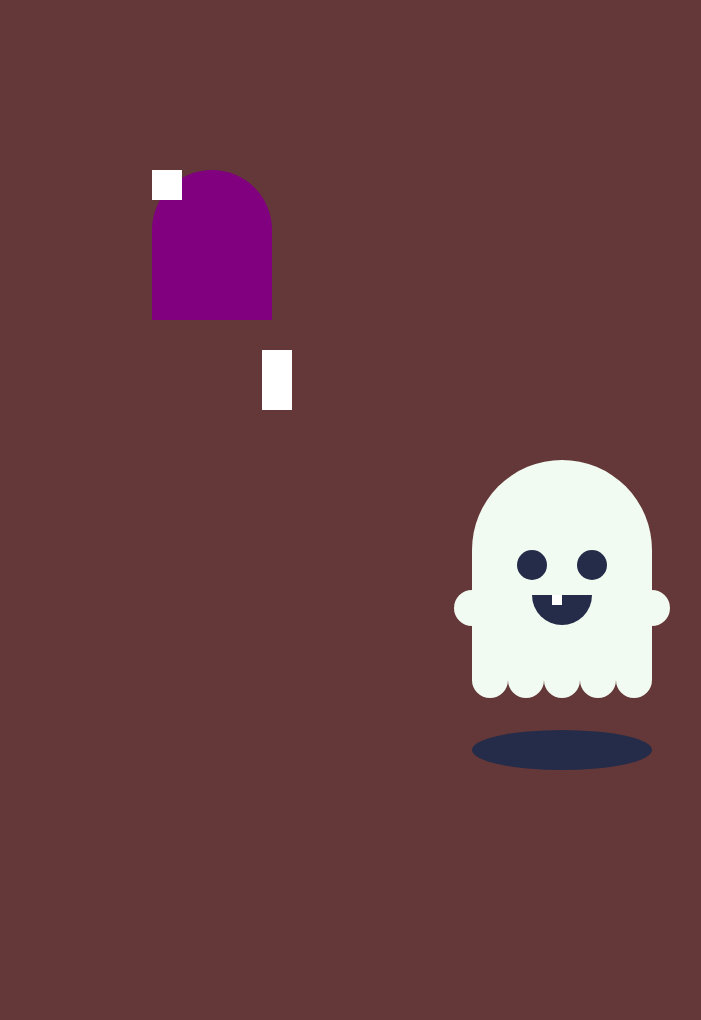
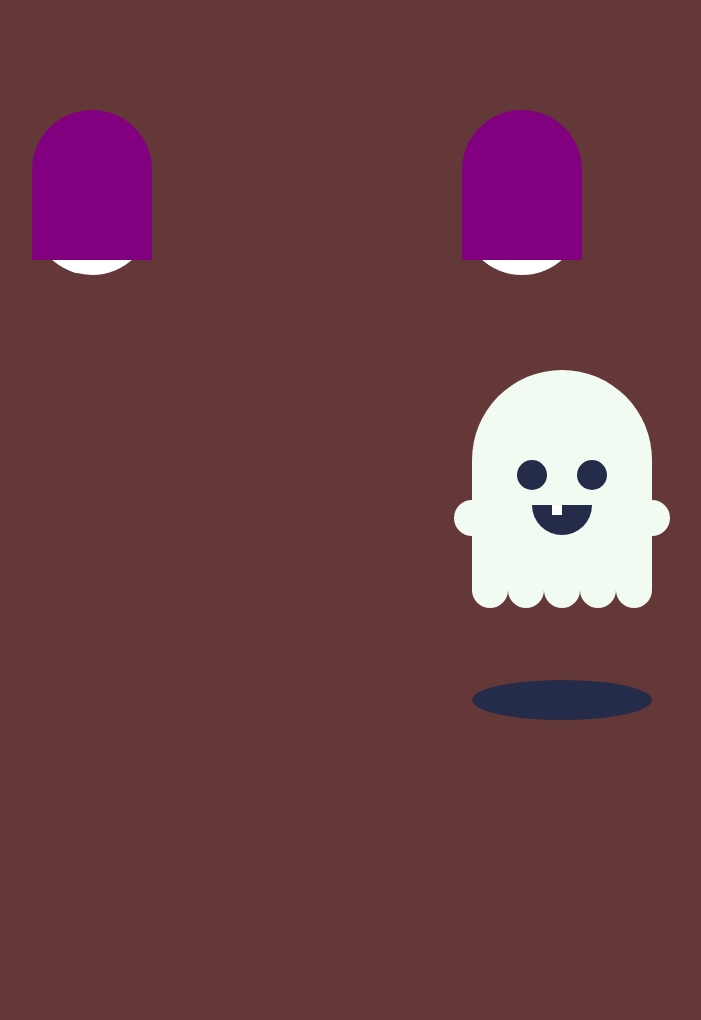
Before and after one commit to Shagan742/spooky-ghost-animation, a plain HTML site: page index.html in a window 1280 px wide. Shown: the whole page, without its empty margins (178-879 px from the left). Before the commit the page ends 800 px from the top, so only its background shows below. Drawn offline with Linux system fonts and the light colour scheme.

Commit message:
added 2 lights so far

```diff
--- a/index.html
+++ b/index.html
@@ -8,15 +8,12 @@
 </head>
 <body>
     <div id="container">
-        <div id="left-light">
-            <div id="white-part-of-light"></div>
-        </div>
-        <div id="middle-light">
-            <div id="white-part-of-light"></div>
-        </div>
-        <div id="right-light">
-            <div id="white-part-of-light"></div>
-        </div>
+        <div id="left-light"></div>
+        <div id="white-part-of-light1"></div>
+        <div id="middle-light"></div>
+        <div id="white-part-of-light2"></div>
+        <div id="right-light"></div>
+        <div id="white-part-of-light3"></div>
         <div id="spooky">
             <div id="body">
                 <div id="eyes"></div>
--- a/style.css
+++ b/style.css
@@ -1,5 +1,5 @@
 body {
-    overflow:hidden;
+    overflow-x:hidden;
     height:100vh;
     width:100vw;
     display:flex;
@@ -16,6 +16,7 @@ body {
     padding:0;
     box-sizing:border-box;
     background:#643838;
+    margin-bottom:300px;
 }
 
 *:after, *:before {
@@ -31,14 +32,41 @@ body {
     border-top-left-radius:900px;
     border-top-right-radius:900px;
     z-index:1;
-    left:-110px;
-    top:-30px;
+    left:-230px;
+    top:60px;
 }
 
-#white-part-of-light {
+#white-part-of-light1 {
     background:white;
-    width:30px;
-    height:30px;
+    left:-230px;
+    top:-75px;
+    position:relative;
+    width:120px;
+    height:150px;
+    border-radius:60px;
+}
+
+#middle-light {
+    background:purple;
+    width:120px;
+    height:150px;
+    position:relative;
+    border-top-left-radius:900px;
+    border-top-right-radius:900px;
+    z-index:1;
+    left:200px;
+    top:-240px;
+}
+
+#white-part-of-light2 {
+    background:white;
+    left:200px;
+    top:-375px;
+    position:relative;
+    width:120px;
+    height:150px;
+    border-radius:60px;
+    z-index:0;
 }
 
 #spooky {
@@ -56,6 +84,7 @@ body {
     background: #f2fbf1;
     border-top-left-radius:90px;
     border-top-right-radius:90px;
+    bottom:330px;
 }
 
 #spooky #body:before, #spooky #body:after {
@@ -141,6 +170,8 @@ body {
     height:40px;
     border-radius:50%;
     animation: translate 2s infinite;
+    position:relative;
+    bottom:290px;
 }
 
 @keyframes floaty {
```
